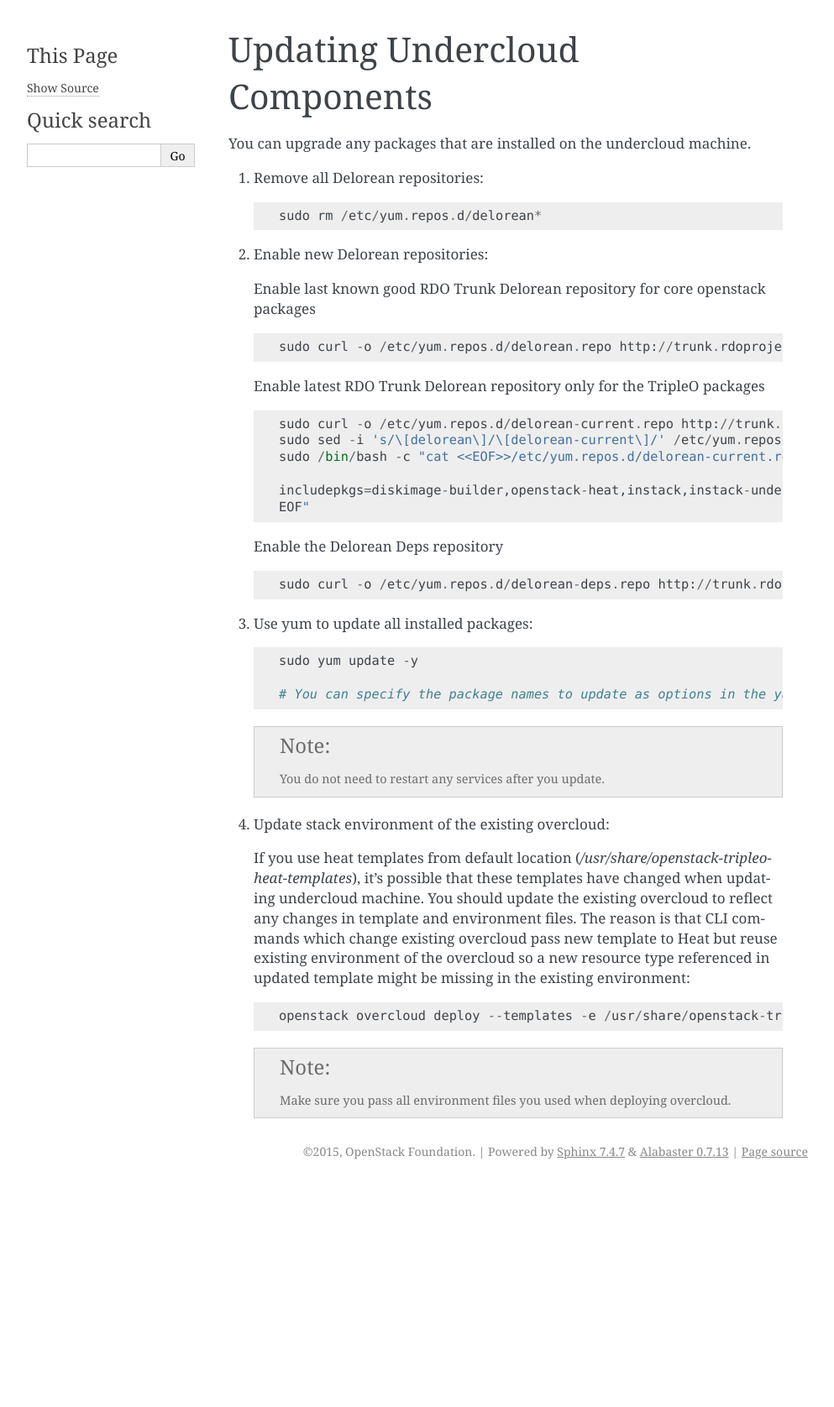
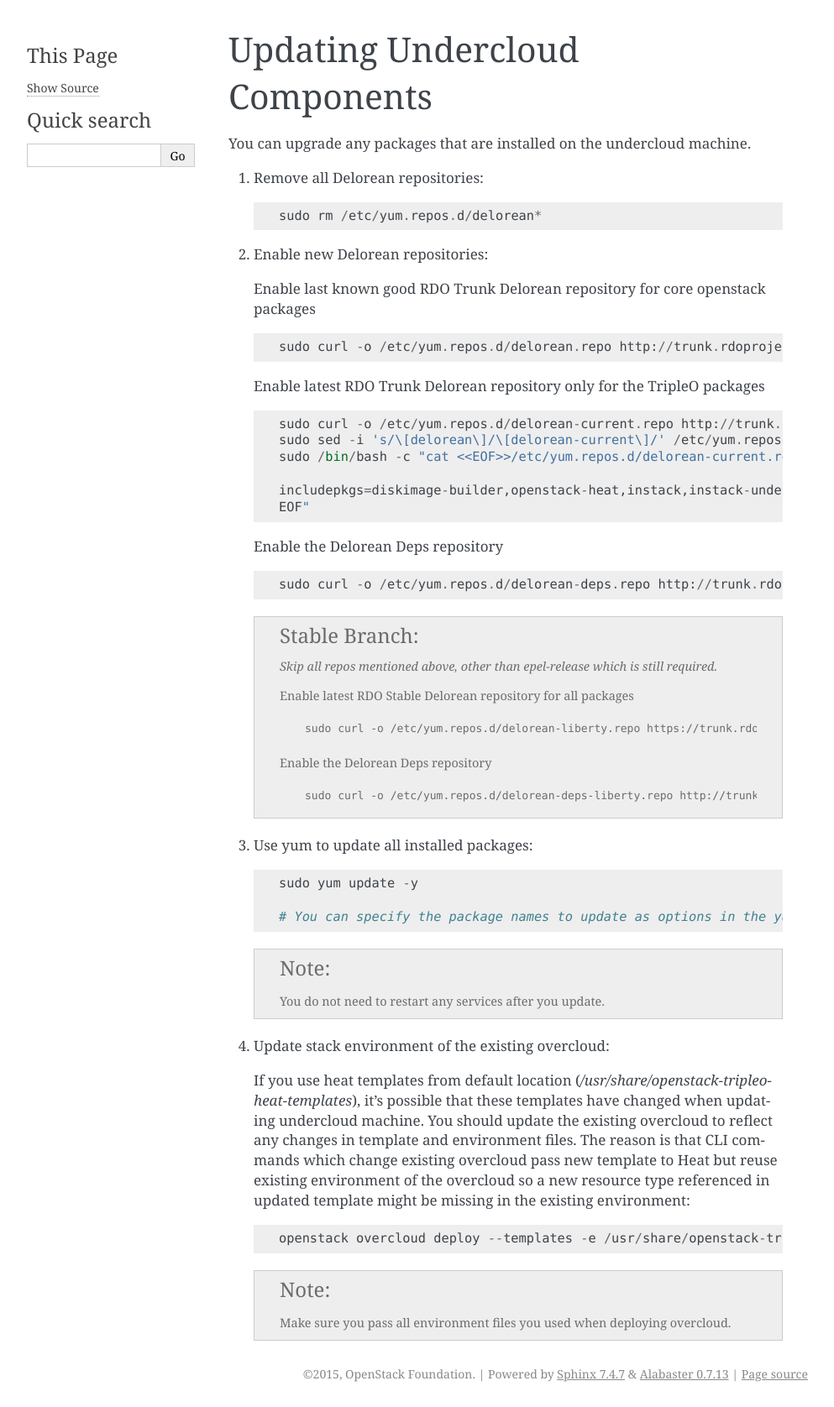
Before and after one commit to openstack-archive/tripleo-docs, a Sphinx documentation site: the page built from doc/source/installation/updating.rst, in a window 1280 px wide. Shown: the whole page at 84% size, without its empty margins (148-1141 px from the left). Built offline with Sphinx 7.4.7, drawn with Linux system fonts in a browser that asks for light colours; before the commit the page ends 1411 px from its top, so only the background shows below that.

Commit message:
Initial instructrions for stable/liberty repos
The new stable/liberty repos should now be built via the RDO
centos7-liberty delorean repos, so document using these to enable
deploying the current stable branches.

Change-Id: Id1f7f3c121a17c31a0009ea71bccda18b12ca03f

```diff
--- a/doc/source/_custom/custom.css
+++ b/doc/source/_custom/custom.css
@@ -61,6 +61,7 @@
 .rhel {background: #fee;}
 .portal {background-color: #ded;}
 .satellite {background-color: #dee;}
+.stable {background: #eed;}
 .centos {background: #fef;}
 .baremetal {background: #eef;}
 .virtual {background: #efe;}
--- a/doc/source/index.rst
+++ b/doc/source/index.rst
@@ -66,5 +66,11 @@ steps are marked as follows:
    Step that should only be run when choosing to use some components directly
    from their git source code repositories instead of packages.
 
+.. admonition:: Stable Branch
+   :class: stable
+
+   Step that should only be run when choosing to use components from their
+   stable branches rather than using packages/source based on current master.
+
 Any such steps should *not* be run if the target environment does not match
 the section marking.
--- a/doc/source/repositories.txt
+++ b/doc/source/repositories.txt
@@ -21,3 +21,20 @@
    ::
 
      sudo curl -o /etc/yum.repos.d/delorean-deps.repo http://trunk.rdoproject.org/centos7/delorean-deps.repo
+
+   .. admonition:: Stable Branch
+      :class: stable
+
+      *Skip all repos mentioned above, other than epel-release which is still required.*
+
+      Enable latest RDO Stable Delorean repository for all packages
+
+      ::
+
+         sudo curl -o /etc/yum.repos.d/delorean-liberty.repo https://trunk.rdoproject.org/centos7-liberty/current/delorean.repo
+
+      Enable the Delorean Deps repository
+
+      ::
+
+         sudo curl -o /etc/yum.repos.d/delorean-deps-liberty.repo http://trunk.rdoproject.org/centos7-liberty/delorean-deps.repo
```
Also changed, not shown: doc/source/basic_deployment/basic_deployment_cli.rst (+8 -0 lines).
